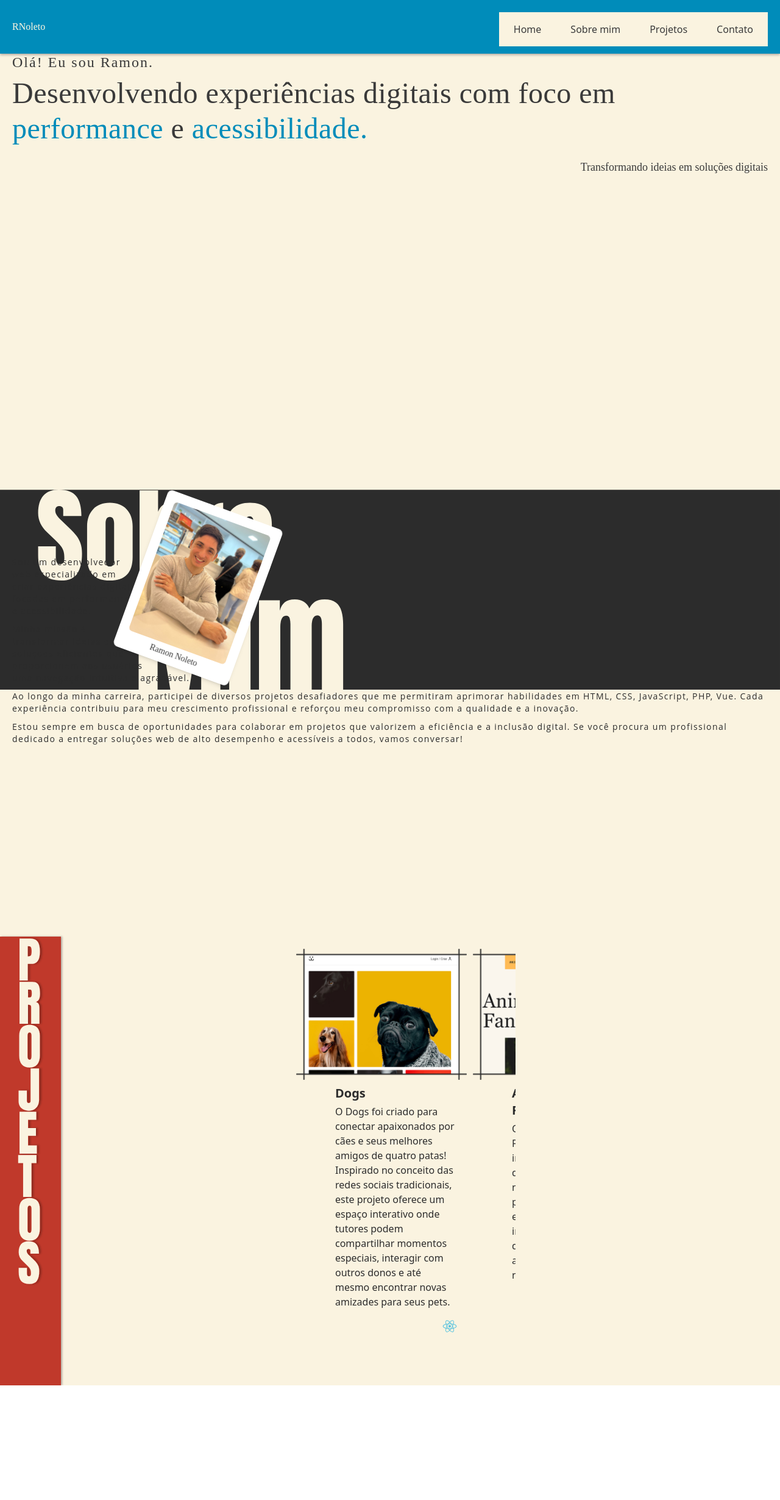
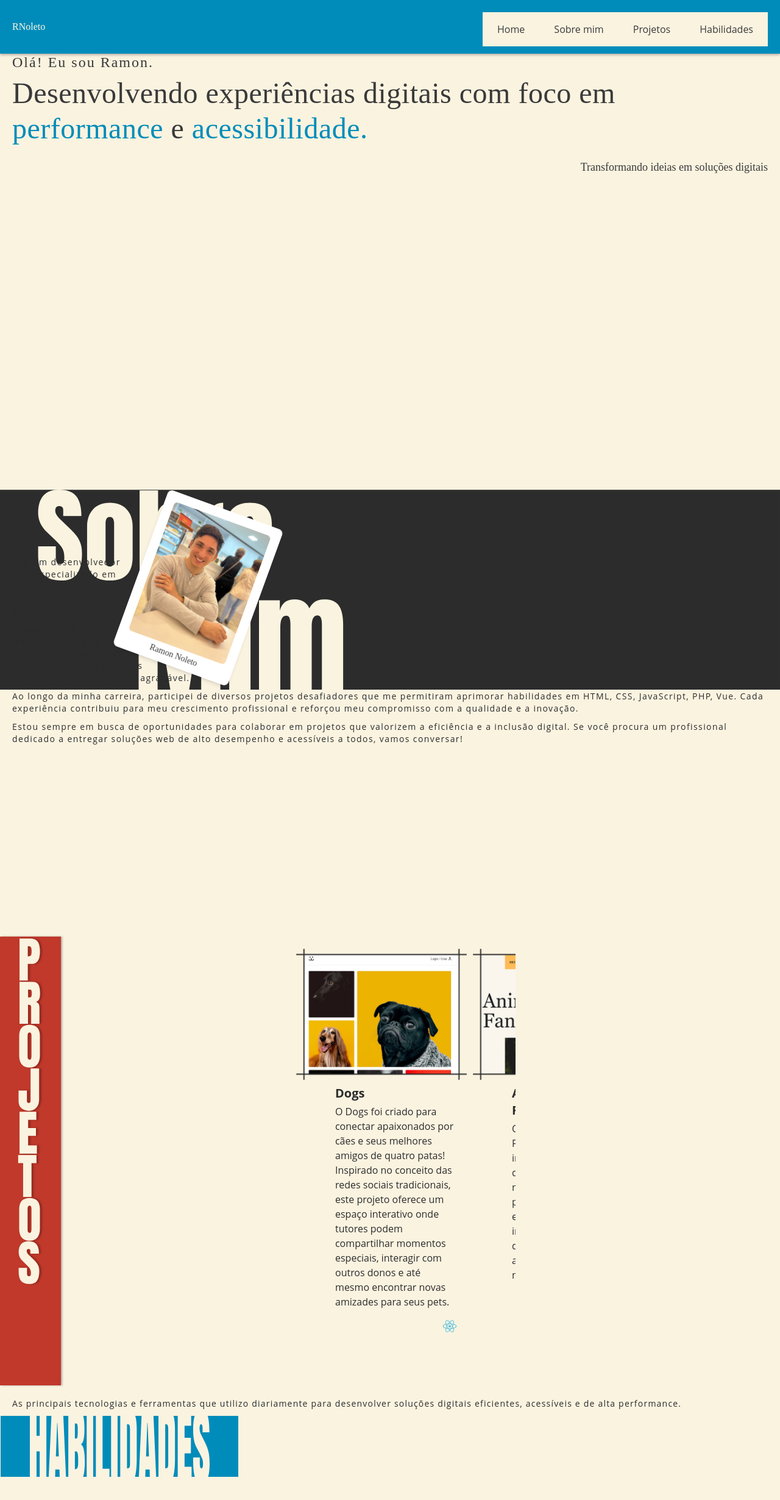
Before and after one commit to RNoleto/portfolio2025, a Vue app: page / in a window 1280 px wide. Shown: the top 2460 px of the page at 61% size. Before the commit the page ends 2272 px from the top, so only its background shows below. Built offline with nearby package versions, Linux system fonts and the light colour scheme.

Commit message:
:tada: Criação página de Habilidades

```diff
--- a/src/App.vue
+++ b/src/App.vue
@@ -5,6 +5,7 @@ import Footer from './components/Footer.vue';
 import Hero from './views/Hero.vue';
 import AboutMe from './views/AboutMe.vue';
 import Projects from './views/Projects.vue';
+import Skills from './views/Skills.vue';
 </script>
 
 <template>
@@ -13,6 +14,7 @@ import Projects from './views/Projects.vue';
     <Hero/>
     <AboutMe />
     <Projects />
+    <Skills />
   </main>
   <!-- <Footer /> -->
 </template>
--- a/src/components/Navbar.vue
+++ b/src/components/Navbar.vue
@@ -65,7 +65,7 @@ onBeforeUnmount(() => {
         <a href="#home"><li @click="closeMenu" class="px-1 py-2 sm:px-4 sm:py-2">Home</li></a>
         <a href="#about"><li @click="closeMenu" class="px-1 py-2 sm:px-4 sm:py-2">Sobre mim</li></a>
         <a href="#projects"><li @click="closeMenu" class="px-1 py-2 sm:px-4 sm:py-2">Projetos</li></a>
-        <a href="#contact"><li @click="closeMenu" class="px-1 py-2 sm:px-4 sm:py-2">Contato</li></a>
+        <a href="#skills"><li @click="closeMenu" class="px-1 py-2 sm:px-4 sm:py-2">Habilidades</li></a>
       </ul>
     </nav>
   </Transition>
--- a/src/style.css
+++ b/src/style.css
@@ -30,6 +30,7 @@ html {
   }
 
 body{
+    font-family: var(--font-body) ;
     margin: 0px;
     color: var(--color-darkText);
 }
--- a/src/views/AboutMe.vue
+++ b/src/views/AboutMe.vue
@@ -20,9 +20,9 @@ import Polaroid from '../components/ui/Polaroid.vue'
 <style scoped>
 .aboutMe {
   position: relative;
-  padding: 1.25rem;
-  background: var(--color-cream);
-  height: calc(100vh - 64px);
+  /* padding: 1.25rem; */
+  /* background: var(--color-cream); */
+  /* height: calc(100vh - 64px); */
 }
 
 .image-container {
--- /dev/null
+++ b/src/views/Skills.vue
@@ -0,0 +1,28 @@
+<script setup>
+
+</script>
+
+<template>
+    <section id="skills">
+        <p>As principais tecnologias e ferramentas que utilizo diariamente para desenvolver soluções digitais eficientes, acessíveis e de alta performance.</p>
+        <div class="image-container relative animeLeft mt-2.5">
+            <img src="/Habilidades.svg" alt="">
+        </div>
+    </section>
+</template>
+
+<style scoped>
+#skills{
+    position: relative;
+    color: var(--color-darkCream);
+    font-size: 14px;
+    letter-spacing: 1.2px;
+    line-height: 20px;
+}
+
+.image-container{
+    position: absolute;
+    left: 0;
+    width: 100%;
+}
+</style>
```
Also changed, not shown: public/Habilidades.svg (added), 1 other file (tests, documents, lock files or other folders).
